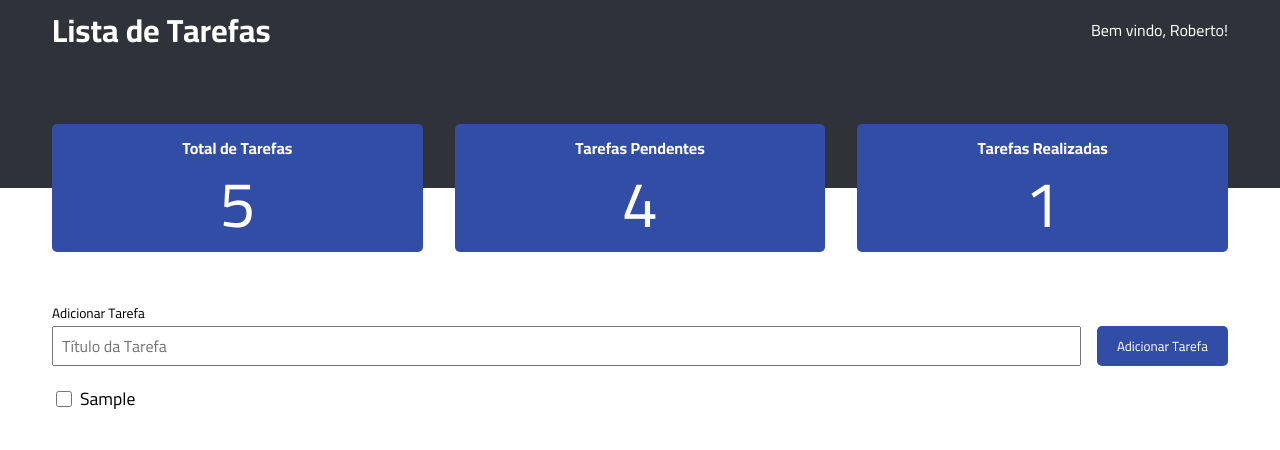
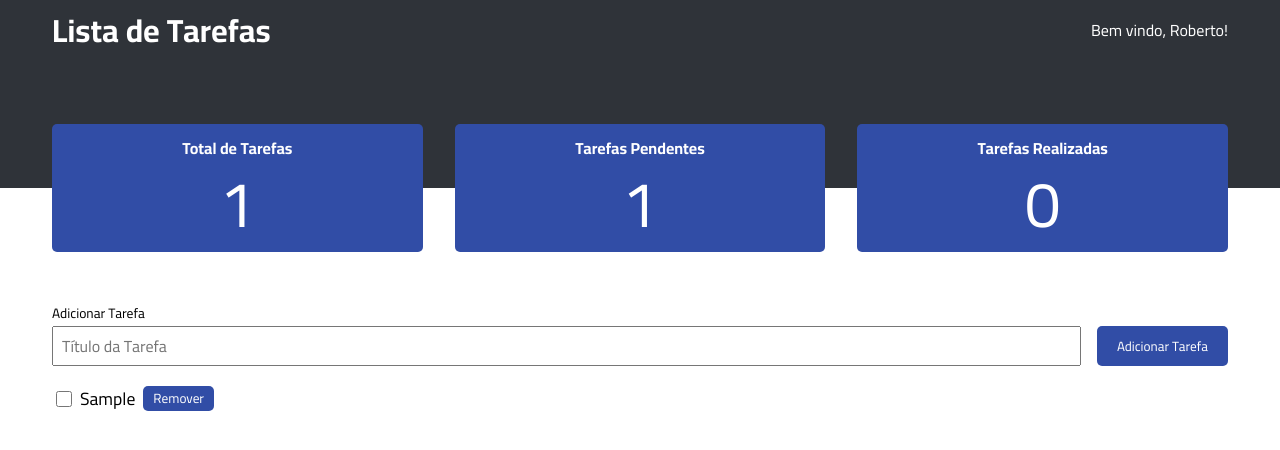
Before and after one commit to robertomoreira04/listadetarefas2.0, a React (Create React App) app: page / in a window 1280 px wide. Both pictures are taken after typing "Sample" into the empty fields and a click on the button "Adicionar Tarefa". Shown: the top 450 px of the page. Built offline with nearby package versions, Linux system fonts and the light colour scheme.

Commit message:
finalização da lista de tarefas
Criação da lógica por trás do número de tarefas e criação do botão de remover

```diff
--- a/src/App.tsx
+++ b/src/App.tsx
@@ -1,15 +1,15 @@
 import { Header } from "./components/Header/Header";
 import { Tasks } from "./components/Tasks/Tasks";
+import { TasksProvider } from "./context/TasksContent";
 
 import "./styles/global.css";
 
 function App() {
   return (
-    <>
+    <TasksProvider>
       <Header />
       <Tasks />
-
-    </>
+    </TasksProvider>
   );
 }
 
--- a/src/components/Header/Header.tsx
+++ b/src/components/Header/Header.tsx
@@ -1,7 +1,19 @@
+import { useContext } from "react";
+import { TasksContext } from "../../context/TasksContent";
 import { StatsCard } from "../StatsCard/StatsCard";
 import styles from "./styles.module.scss";
 
 export const Header: React.FC = () => {
+  const {tasks} = useContext(TasksContext)
+
+  const totalTasks = tasks.length;
+  const totalPending = tasks.reduce((total, task) => {
+    if (!task.done) return total + 1
+    return total
+  }, 0 );
+
+  const totalDone = totalTasks - totalPending;
+
   return (
     <header className={styles.header}>
       <div className={styles.container}>
@@ -12,9 +24,9 @@ export const Header: React.FC = () => {
         </div>
 
         <div>
-          <StatsCard title="Total de Tarefas" value={5}/>
-          <StatsCard title="Tarefas Pendentes" value={4}/>
-          <StatsCard title="Tarefas Realizadas" value={1}/>
+          <StatsCard title="Total de Tarefas" value={totalTasks}/>
+          <StatsCard title="Tarefas Pendentes" value={totalPending}/>
+          <StatsCard title="Tarefas Realizadas" value={totalDone}/>
         </div>
       </div>
     </header>
--- a/src/components/Tasks/Tasks.tsx
+++ b/src/components/Tasks/Tasks.tsx
@@ -1,15 +1,11 @@
-import { FormEvent, useEffect, useState } from "react";
+import { FormEvent, useContext, useState } from "react";
 import styles from "./styles.module.scss";
-
-interface Task {
-  title: string;
-  done: boolean;
-  id: number;
-}
+import { TasksContext } from "../../context/TasksContent";
 
 export const Tasks: React.FC = () => {
   const [taskTitle, setTaskTitle] = useState("");
-  const [tasks, setTasks] = useState([] as Task[]);
+
+  const { tasks, setTasks } = useContext(TasksContext)
 
   // Função disparada ao adicionar tarefa
   function handleSubmitAddTask(event: FormEvent) {
@@ -31,13 +27,26 @@ export const Tasks: React.FC = () => {
     setTaskTitle("");
   }
 
-  useEffect(() => {
-    const tasksOnLocalStorage = localStorage.getItem("tasks");
+  function handleToggleTaskStatus (taskId: number) {
+    const newTasks = tasks.map((task) => {
+      if (taskId === task.id) {
+        return {
+          ...task,
+          done: !task.done,
+        }
+      }
 
-    if (tasksOnLocalStorage) {
-      setTasks(JSON.parse(tasksOnLocalStorage));
-    }
-  }, []);
+      return task
+    })
+
+    setTasks(newTasks);
+  }
+
+  function handleRemoveTask(taskId: number) {
+    const newTasks = tasks.filter((task) => task.id !== taskId);
+    setTasks(newTasks);
+    localStorage.setItem('tasks', JSON.stringify(newTasks));
+  }
 
   return (
     <section className={styles.container}>
@@ -60,8 +69,15 @@ export const Tasks: React.FC = () => {
         {tasks.map(task => {
           return (
             <li key={task.id}>
-              <input type="checkbox" id={`task-${task.id}`} />
-              <label htmlFor={`task-${task.id}`}>{task.title}</label>
+              <input type="checkbox" id={`task-${task.id}`} onChange={() => handleToggleTaskStatus(task.id)}
+              />
+              <label
+              className={task.done ? styles.done : ""}
+              htmlFor={`task-${task.id}`}>{task.title}</label>
+
+              <button className={styles.button}
+              onClick={() => handleRemoveTask(task.id)}>Remover</button>
+
             </li>
           )
         })}
--- a/src/components/Tasks/styles.module.scss
+++ b/src/components/Tasks/styles.module.scss
@@ -44,6 +44,7 @@
       display: flex;
       align-items: center;
       gap: 0.5rem;
+      margin-bottom: 20px;
 
       input {
         height: 1rem;
@@ -56,3 +57,15 @@
     }
   }
 }
+
+.done {
+  text-decoration: line-through;
+}
+
+.button {
+  background-color: #314da6;
+  color: white;
+  padding: 0 10px;
+  border-radius: 5px;
+  border: none;
+}
--- /dev/null
+++ b/src/context/TasksContent.tsx
@@ -0,0 +1,41 @@
+import { createContext , useEffect, useState} from 'react';
+
+export interface Task {
+  title: string;
+  done: boolean;
+  id: number;
+}
+
+interface TasksContextData {
+  tasks: Task[]
+  setTasks: React.Dispatch<React.SetStateAction<Task[]>>
+}
+
+export const TasksContext = createContext({} as TasksContextData);
+
+interface TasksProviderProps {
+  children: React.ReactNode
+}
+
+export const TasksProvider: React.FC<TasksProviderProps> = ({
+  children
+}) => {
+  const [tasks, setTasks] = useState([] as Task[]);
+
+  useEffect(() => {
+    const tasksOnLocalStorage = localStorage.getItem("tasks");
+
+    if (tasksOnLocalStorage) {
+      setTasks(JSON.parse(tasksOnLocalStorage));
+    }
+  }, []);
+
+  return (
+    <TasksContext.Provider value={{
+      tasks,
+      setTasks,
+    }}>
+      { children }
+    </TasksContext.Provider>
+  )
+}
```
